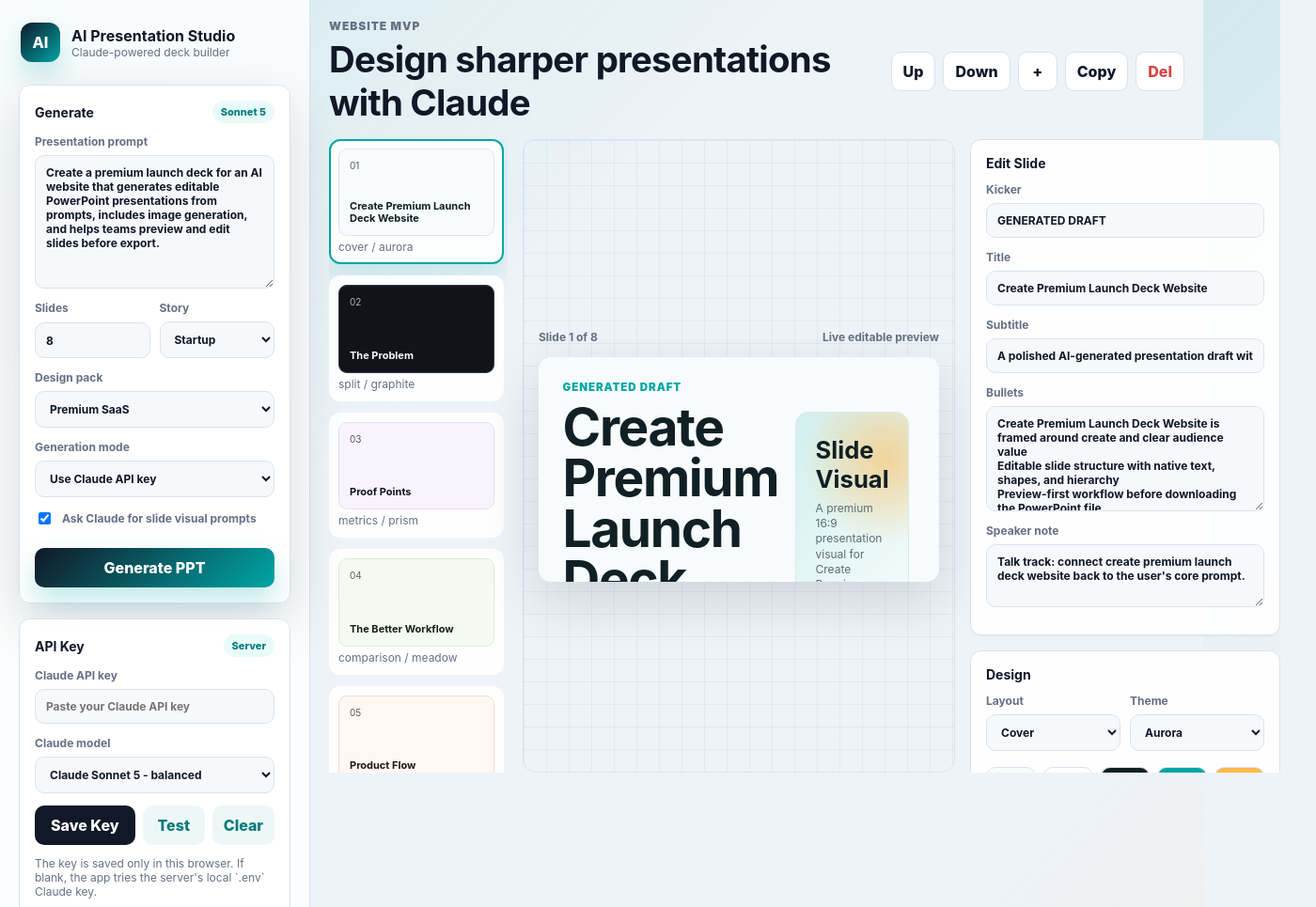
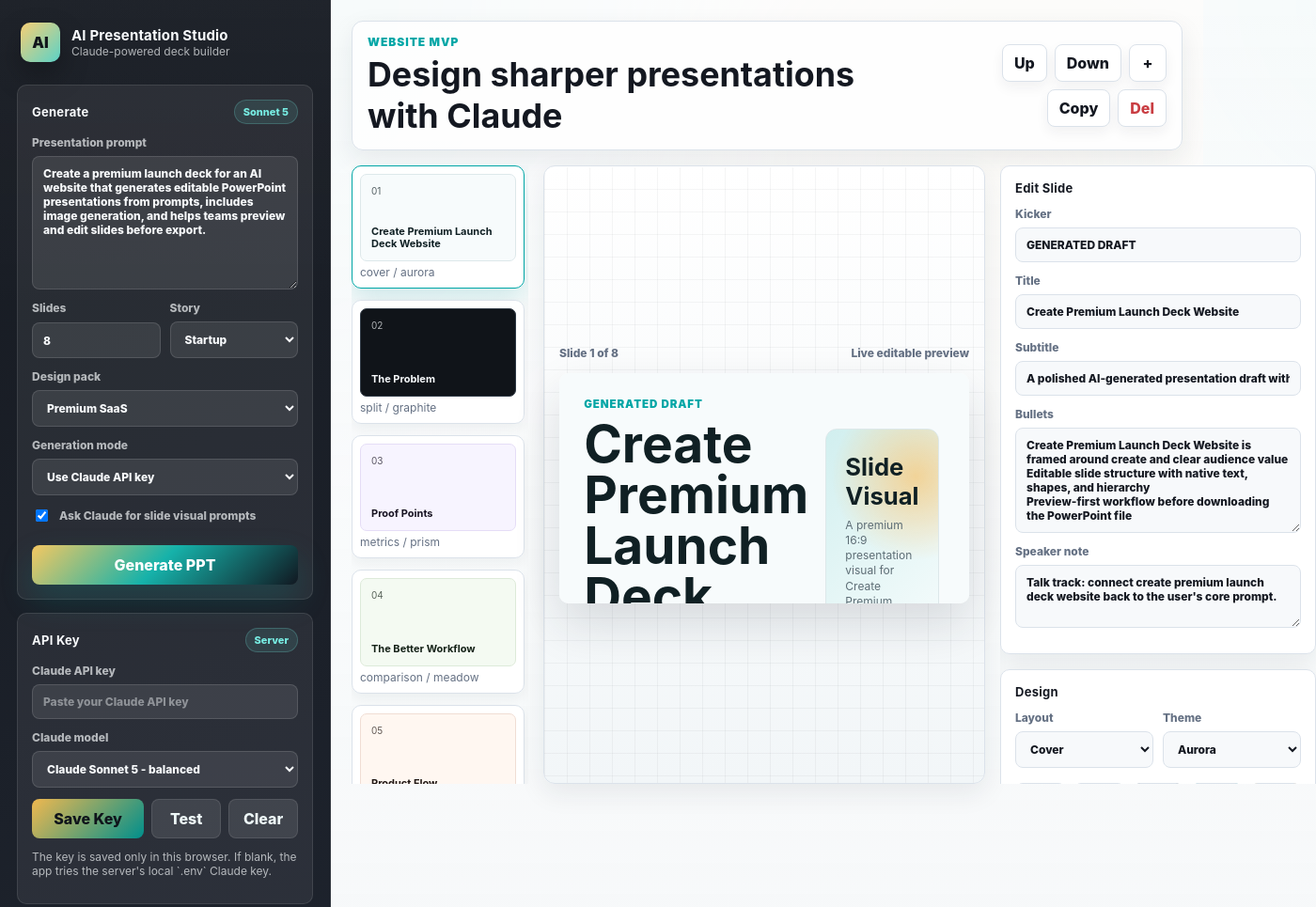
Before and after one commit to VelpulaAbhiram/AI-presentation, a website: page index.html in a window 1280 px wide. Shown: the top 965 px of the page at 94% size, 1400 px wide, since content can reach past the window. Drawn offline with Linux system fonts and the light colour scheme.

Commit message:
Polish studio interface

```diff
--- a/styles.css
+++ b/styles.css
@@ -1,15 +1,20 @@
 :root {
   color-scheme: light;
-  --bg: #eef3f8;
+  --bg: #f3f6f8;
   --panel: #ffffff;
-  --panel-soft: #f6f8fb;
-  --ink: #101828;
-  --muted: #667085;
-  --line: #d9e2ec;
-  --accent: #00a6a6;
-  --accent-2: #ffb84d;
-  --danger: #d64545;
-  --shadow: 0 20px 58px rgba(16, 24, 40, 0.14);
+  --panel-soft: #f7f9fb;
+  --ink: #141821;
+  --muted: #657184;
+  --line: #dbe2ea;
+  --accent: #008f8c;
+  --accent-2: #f0b84f;
+  --coral: #d95b59;
+  --danger: #c93d42;
+  --sidebar: #171b22;
+  --sidebar-2: #202631;
+  --sidebar-line: rgba(255, 255, 255, 0.1);
+  --shadow: 0 22px 50px rgba(28, 35, 48, 0.14);
+  --soft-shadow: 0 10px 28px rgba(28, 35, 48, 0.08);
 }
 
 * {
@@ -20,8 +25,9 @@
   margin: 0;
   min-height: 100vh;
   background:
-    linear-gradient(135deg, rgba(0, 166, 166, 0.12), transparent 30%),
-    linear-gradient(315deg, rgba(255, 184, 77, 0.14), transparent 32%),
+    linear-gradient(180deg, rgba(255, 255, 255, 0.78), rgba(243, 246, 248, 0.96)),
+    radial-gradient(circle at 18% 0%, rgba(0, 143, 140, 0.14), transparent 30%),
+    radial-gradient(circle at 86% 12%, rgba(240, 184, 79, 0.14), transparent 28%),
     var(--bg);
   color: var(--ink);
   font-family: Inter, ui-sans-serif, system-ui, -apple-system, BlinkMacSystemFont, "Segoe UI", sans-serif;
@@ -40,35 +46,42 @@
 
 button:disabled {
   cursor: wait;
-  opacity: 0.66;
+  opacity: 0.62;
 }
 
 .app-shell {
   display: grid;
-  grid-template-columns: 330px minmax(0, 1fr);
+  grid-template-columns: 352px minmax(0, 1fr);
   min-height: 100vh;
 }
 
 .sidebar {
-  padding: 20px;
-  background: rgba(255, 255, 255, 0.82);
-  border-right: 1px solid var(--line);
-  backdrop-filter: blur(18px);
+  padding: 18px;
+  background:
+    linear-gradient(180deg, rgba(255, 255, 255, 0.035), transparent 22%),
+    linear-gradient(160deg, var(--sidebar), var(--sidebar-2));
+  border-right: 1px solid var(--sidebar-line);
   display: flex;
   flex-direction: column;
-  gap: 16px;
+  gap: 14px;
+  color: #f8fafc;
 }
 
 .brand-lockup {
   display: flex;
   align-items: center;
   gap: 12px;
-  padding: 4px 2px 8px;
+  padding: 6px 4px 10px;
 }
 
 .brand-lockup strong,
 .brand-lockup span {
   display: block;
+}
+
+.brand-lockup strong {
+  font-size: 15px;
+  letter-spacing: 0.01em;
 }
 
 .brand-lockup span,
@@ -79,28 +92,41 @@
   font-size: 12px;
 }
 
+.sidebar .brand-lockup span,
+.sidebar .hint,
+.sidebar label {
+  color: rgba(248, 250, 252, 0.68);
+}
+
 .brand-mark {
   width: 42px;
   height: 42px;
   display: grid;
   place-items: center;
-  border-radius: 12px;
-  color: #fff;
-  font-weight: 850;
-  background: linear-gradient(135deg, #101828, #00a6a6);
-  box-shadow: 0 14px 28px rgba(0, 166, 166, 0.22);
+  border-radius: 10px;
+  color: #11151b;
+  font-weight: 900;
+  background: linear-gradient(135deg, #f7cf75, #5bd2c7);
+  box-shadow: 0 14px 30px rgba(0, 0, 0, 0.28);
 }
 
 .panel {
-  background: rgba(255, 255, 255, 0.92);
+  background: rgba(255, 255, 255, 0.94);
   border: 1px solid var(--line);
-  border-radius: 12px;
-  padding: 16px;
-  box-shadow: 0 1px 2px rgba(16, 24, 40, 0.04);
+  border-radius: 10px;
+  padding: 15px;
+  box-shadow: var(--soft-shadow);
+}
+
+.sidebar .panel {
+  background: rgba(255, 255, 255, 0.065);
+  border-color: var(--sidebar-line);
+  box-shadow: none;
 }
 
 .setup-panel {
-  box-shadow: var(--shadow);
+  background: rgba(255, 255, 255, 0.09);
+  box-shadow: inset 0 1px 0 rgba(255, 255, 255, 0.05), 0 18px 42px rgba(0, 0, 0, 0.22);
 }
 
 .panel-title {
@@ -113,16 +139,25 @@
 
 .panel h2 {
   margin: 0;
-  font-size: 14px;
+  font-size: 13px;
+  letter-spacing: 0.02em;
 }
 
 .status-pill {
   border-radius: 999px;
-  background: #e8fbf9;
-  color: #047c7c;
+  background: rgba(0, 143, 140, 0.13);
+  color: #007f7c;
+  border: 1px solid rgba(0, 143, 140, 0.18);
   padding: 5px 9px;
   font-size: 11px;
-  font-weight: 800;
+  font-weight: 850;
+  white-space: nowrap;
+}
+
+.sidebar .status-pill {
+  color: #78eee4;
+  background: rgba(120, 238, 228, 0.1);
+  border-color: rgba(120, 238, 228, 0.22);
 }
 
 label {
@@ -130,8 +165,8 @@
   gap: 7px;
   color: var(--muted);
   font-size: 12px;
-  font-weight: 700;
-  margin-bottom: 13px;
+  font-weight: 760;
+  margin-bottom: 12px;
 }
 
 textarea,
@@ -139,18 +174,39 @@
 select {
   width: 100%;
   border: 1px solid var(--line);
-  border-radius: 10px;
+  border-radius: 8px;
   background: var(--panel-soft);
   color: var(--ink);
   padding: 10px 11px;
   outline: none;
+  transition: border-color 160ms ease, box-shadow 160ms ease, background 160ms ease;
+}
+
+.sidebar textarea,
+.sidebar input,
+.sidebar select {
+  background: rgba(255, 255, 255, 0.085);
+  border-color: rgba(255, 255, 255, 0.13);
+  color: #f8fafc;
+}
+
+.sidebar textarea::placeholder,
+.sidebar input::placeholder {
+  color: rgba(248, 250, 252, 0.44);
 }
 
 textarea:focus,
 input:focus,
 select:focus {
   border-color: var(--accent);
-  box-shadow: 0 0 0 3px rgba(0, 166, 166, 0.14);
+  box-shadow: 0 0 0 3px rgba(0, 143, 140, 0.16);
+  background: #fff;
+}
+
+.sidebar textarea:focus,
+.sidebar input:focus,
+.sidebar select:focus {
+  background: rgba(255, 255, 255, 0.12);
 }
 
 input:disabled {
@@ -176,42 +232,63 @@
 }
 
 .primary-action,
-.secondary-action {
+.secondary-action,
+.file-action {
   width: 100%;
   border: 0;
-  border-radius: 10px;
+  border-radius: 8px;
   min-height: 42px;
-  font-weight: 800;
+  font-weight: 850;
   margin-top: 8px;
+  transition: transform 140ms ease, box-shadow 140ms ease, background 140ms ease;
 }
 
 .primary-action {
-  background: linear-gradient(135deg, #111827, #00a6a6);
+  background: linear-gradient(135deg, #f5c861, #16b2aa 48%, #111821);
   color: #fff;
-  box-shadow: 0 14px 28px rgba(0, 166, 166, 0.25);
+  box-shadow: 0 16px 34px rgba(0, 143, 140, 0.24);
 }
 
 .secondary-action {
-  background: #edf7f7;
-  color: #087b7b;
+  background: rgba(0, 143, 140, 0.1);
+  color: #007f7c;
+}
+
+.sidebar .secondary-action {
+  background: rgba(255, 255, 255, 0.1);
+  color: #eef8f8;
+  border: 1px solid rgba(255, 255, 255, 0.1);
 }
 
 .secondary-action.strong {
-  background: #111827;
+  background: #111821;
   color: #fff;
 }
 
+.sidebar .secondary-action.strong {
+  background: linear-gradient(135deg, #f0b84f, #008f8c);
+  color: #0f141b;
+  border: 0;
+}
+
+.primary-action:hover,
+.secondary-action:hover,
+.file-action:hover,
+.icon-button:hover,
+.theme-chip:hover {
+  transform: translateY(-1px);
+}
+
 .file-action {
-  width: 100%;
-  border: 0;
-  border-radius: 10px;
-  min-height: 42px;
-  font-weight: 800;
-  margin: 8px 0 0;
   display: grid;
   place-items: center;
-  background: #f3f6fa;
+  background: #eef3f6;
   color: var(--muted);
+}
+
+.sidebar .file-action {
+  background: rgba(255, 255, 255, 0.08);
+  color: #f8fafc;
 }
 
 .file-action input {
@@ -231,7 +308,7 @@
 .help-list {
   margin: 0 0 10px;
   padding-left: 20px;
-  color: var(--ink);
+  color: #f8fafc;
   font-size: 13px;
   line-height: 1.55;
 }
@@ -242,7 +319,7 @@
 
 .workspace {
   min-width: 0;
-  padding: 20px;
+  padding: 22px;
 }
 
 .topbar {
@@ -251,6 +328,11 @@
   justify-content: space-between;
   gap: 16px;
   margin-bottom: 16px;
+  padding: 14px 16px;
+  border: 1px solid var(--line);
+  border-radius: 12px;
+  background: rgba(255, 255, 255, 0.82);
+  box-shadow: var(--soft-shadow);
 }
 
 .eyebrow {
@@ -258,28 +340,32 @@
   text-transform: uppercase;
   letter-spacing: 0.08em;
   font-weight: 900;
+  color: var(--accent);
 }
 
 h1 {
   margin: 0;
-  font-size: clamp(25px, 3vw, 40px);
-  letter-spacing: -0.02em;
+  font-size: clamp(24px, 2.8vw, 36px);
+  letter-spacing: 0;
 }
 
 .toolbar {
   display: flex;
+  flex-wrap: wrap;
+  justify-content: flex-end;
   gap: 8px;
 }
 
 .icon-button {
-  min-width: 42px;
-  height: 42px;
+  min-width: 40px;
+  height: 40px;
   border: 1px solid var(--line);
-  border-radius: 10px;
-  background: var(--panel);
+  border-radius: 8px;
+  background: #fff;
   color: var(--ink);
   padding: 0 12px;
-  font-weight: 800;
+  font-weight: 850;
+  box-shadow: 0 6px 14px rgba(28, 35, 48, 0.06);
 }
 
 .icon-button.danger {
@@ -288,7 +374,7 @@
 
 .studio-grid {
   display: grid;
-  grid-template-columns: 190px minmax(460px, 1fr) 330px;
+  grid-template-columns: 188px minmax(470px, 1fr) 336px;
   gap: 16px;
   align-items: start;
 }
@@ -296,28 +382,29 @@
 .slides-rail {
   display: grid;
   gap: 12px;
-  max-height: calc(100vh - 126px);
+  max-height: calc(100vh - 142px);
   overflow: auto;
   padding-right: 4px;
 }
 
 .thumb {
-  border: 2px solid transparent;
+  border: 1px solid var(--line);
   background: rgba(255, 255, 255, 0.9);
-  border-radius: 12px;
+  border-radius: 10px;
   padding: 8px;
   text-align: left;
+  box-shadow: 0 6px 14px rgba(28, 35, 48, 0.05);
 }
 
 .thumb.active {
   border-color: var(--accent);
-  box-shadow: 0 12px 28px rgba(0, 166, 166, 0.16);
+  box-shadow: 0 14px 28px rgba(0, 143, 140, 0.16);
 }
 
 .thumb-preview {
   aspect-ratio: 16 / 9;
   border: 1px solid;
-  border-radius: 9px;
+  border-radius: 7px;
   padding: 11px;
   display: flex;
   flex-direction: column;
@@ -336,17 +423,19 @@
 }
 
 .editor-surface {
-  min-height: calc(100vh - 126px);
+  min-height: calc(100vh - 142px);
   border: 1px solid var(--line);
-  border-radius: 14px;
+  border-radius: 12px;
   background:
-    linear-gradient(90deg, rgba(16, 24, 40, 0.045) 1px, transparent 1px),
-    linear-gradient(rgba(16, 24, 40, 0.045) 1px, transparent 1px);
-  background-size: 24px 24px;
+    linear-gradient(90deg, rgba(20, 24, 33, 0.045) 1px, transparent 1px),
+    linear-gradient(rgba(20, 24, 33, 0.045) 1px, transparent 1px),
+    linear-gradient(180deg, #ffffff, #f2f6f8);
+  background-size: 24px 24px, 24px 24px, auto;
   padding: 16px;
   display: grid;
   align-content: center;
   gap: 14px;
+  box-shadow: inset 0 1px 0 #fff, var(--soft-shadow);
 }
 
 .canvas-topline {
@@ -354,14 +443,14 @@
   justify-content: space-between;
   color: var(--muted);
   font-size: 12px;
-  font-weight: 700;
+  font-weight: 780;
 }
 
 .slide-stage,
 .preview-slide {
   width: min(100%, 980px);
   aspect-ratio: 16 / 9;
-  border-radius: 14px;
+  border-radius: 10px;
   background: #fff;
   box-shadow: var(--shadow);
   overflow: hidden;
@@ -400,7 +489,7 @@
   max-width: 820px;
   font-size: clamp(28px, 4.3vw, 58px);
   line-height: 0.98;
-  letter-spacing: -0.025em;
+  letter-spacing: 0;
 }
 
 .slide p {
@@ -424,7 +513,7 @@
 .slide li {
   position: relative;
   padding-left: 24px;
-  font-weight: 700;
+  font-weight: 760;
   line-height: 1.35;
 }
 
@@ -466,7 +555,7 @@
   position: relative;
   z-index: 2;
   border: 1px solid var(--slide-line);
-  border-radius: 14px;
+  border-radius: 12px;
   background: var(--slide-surface);
   overflow: hidden;
   min-height: 220px;
@@ -517,7 +606,7 @@
 .compare-card,
 .timeline-item {
   border: 1px solid var(--slide-line);
-  border-radius: 14px;
+  border-radius: 12px;
   padding: 18px;
   background: color-mix(in srgb, var(--slide-surface), transparent 8%);
 }
@@ -597,7 +686,7 @@
 .inspector {
   display: grid;
   gap: 16px;
-  max-height: calc(100vh - 126px);
+  max-height: calc(100vh - 142px);
   overflow: auto;
 }
 
@@ -610,7 +699,7 @@
 
 .swatch {
   height: 34px;
-  border-radius: 10px;
+  border-radius: 8px;
   border: 1px solid var(--line);
 }
 
@@ -627,14 +716,14 @@
   border-radius: 999px;
   padding: 6px 9px;
   font-size: 11px;
-  font-weight: 800;
+  font-weight: 850;
   text-transform: capitalize;
 }
 
 .theme-chip.active {
   border-color: var(--accent);
   color: var(--accent);
-  background: #e7fbfb;
+  background: rgba(0, 143, 140, 0.1);
 }
 
 .preview-modal {
@@ -642,7 +731,7 @@
   inset: 0;
   display: none;
   place-items: center;
-  background: rgba(10, 15, 25, 0.72);
+  background: rgba(15, 20, 27, 0.74);
   z-index: 30;
   padding: 24px;
 }
@@ -689,13 +778,13 @@
   opacity: 0;
   pointer-events: none;
   transition: 180ms ease;
-  background: #111827;
+  background: #111821;
   color: #fff;
-  border-radius: 12px;
+  border-radius: 10px;
   padding: 12px 14px;
   box-shadow: var(--shadow);
   font-size: 13px;
-  font-weight: 750;
+  font-weight: 780;
   z-index: 40;
 }
 
@@ -711,7 +800,7 @@
 
   .sidebar {
     border-right: 0;
-    border-bottom: 1px solid var(--line);
+    border-bottom: 1px solid var(--sidebar-line);
   }
 
   .studio-grid {
@@ -733,6 +822,10 @@
   .topbar {
     flex-direction: column;
     align-items: flex-start;
+  }
+
+  .toolbar {
+    justify-content: flex-start;
   }
 
   .studio-grid,
```
